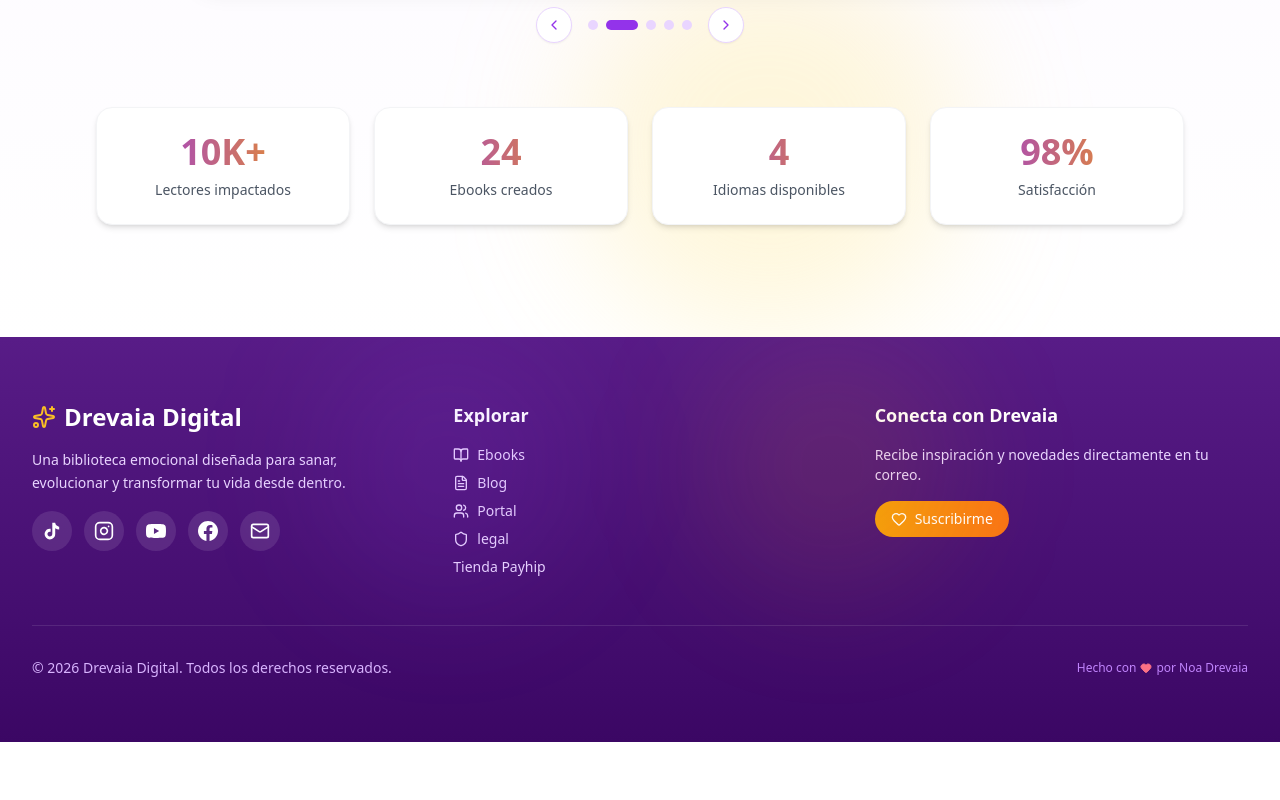
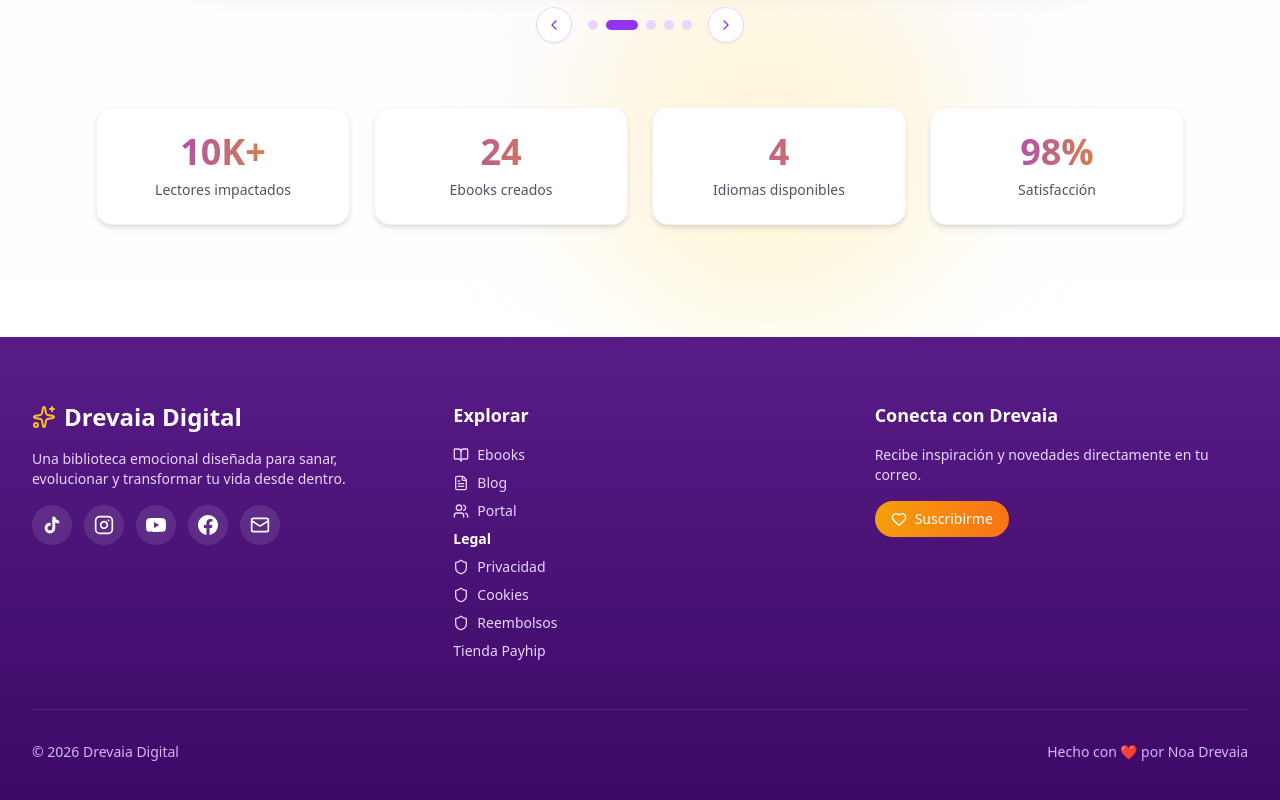
Before and after one commit to Drevaia-Digital/drevaia-app, a React (Vite) app: page / in a window 1280 px wide. Shown: the part 2267-3067 px from the top of the page. Before the commit the page ends 3009 px from the top, so only its background shows below. Built offline with nearby package versions, Linux system fonts and the light colour scheme.

Commit message:
Footer pro + legal funcional

```diff
--- a/src/sections/Footer.tsx
+++ b/src/sections/Footer.tsx
@@ -20,140 +20,118 @@ const FacebookIcon = () => (
   </svg>
 );
 
-
 export function Footer(_: any) {
   const currentYear = new Date().getFullYear();
 
   return (
     <footer className="relative bg-gradient-to-b from-purple-900 to-purple-950 text-white overflow-hidden">
-      {/* Decorative Elements */}
-      <div className="absolute top-0 left-1/4 w-64 h-64 bg-purple-500/10 rounded-full blur-3xl" />
-      <div className="absolute top-0 right-1/4 w-64 h-64 bg-amber-500/10 rounded-full blur-3xl" />
 
       <div className="max-w-7xl mx-auto px-4 sm:px-6 lg:px-8 py-16">
         <div className="grid md:grid-cols-3 gap-12">
+
           {/* Brand */}
           <div className="space-y-4">
             <div className="flex items-center gap-2">
               <Sparkles className="w-6 h-6 text-amber-400" />
               <span className="text-2xl font-bold">Drevaia Digital</span>
             </div>
-            <p className="text-purple-200 text-sm leading-relaxed">
+            <p className="text-purple-200 text-sm">
               Una biblioteca emocional diseñada para sanar, evolucionar y transformar tu vida desde dentro.
             </p>
+
             <div className="flex gap-3">
-              <a
-                href="https://www.tiktok.com/@drevaia.digital?_t=ZS-8xfcbd3re6C&_r=1"
-                target="_blank"
-                rel="noopener noreferrer"
-                className="w-10 h-10 bg-white/10 rounded-full flex items-center justify-center hover:bg-white/20 transition-colors"
-                aria-label="TikTok"
-              >
+              <a href="https://www.tiktok.com/@drevaia.digital" target="_blank" rel="noopener noreferrer" className="w-10 h-10 bg-white/10 rounded-full flex items-center justify-center hover:bg-white/20">
                 <TikTokIcon />
               </a>
-              <a
-                href="https://www.instagram.com/drevaia.digital/"
-                target="_blank"
-                rel="noopener noreferrer"
-                className="w-10 h-10 bg-white/10 rounded-full flex items-center justify-center hover:bg-white/20 transition-colors"
-                aria-label="Instagram"
-              >
+              <a href="https://www.instagram.com/drevaia.digital/" target="_blank" rel="noopener noreferrer" className="w-10 h-10 bg-white/10 rounded-full flex items-center justify-center hover:bg-white/20">
                 <Instagram className="w-5 h-5" />
               </a>
-              <a
-                href="https://www.youtube.com/@Drevaia"
-                target="_blank"
-                rel="noopener noreferrer"
-                className="w-10 h-10 bg-white/10 rounded-full flex items-center justify-center hover:bg-white/20 transition-colors"
-                aria-label="YouTube"
-              >
+              <a href="https://www.youtube.com/@Drevaia" target="_blank" rel="noopener noreferrer" className="w-10 h-10 bg-white/10 rounded-full flex items-center justify-center hover:bg-white/20">
                 <YouTubeIcon />
               </a>
-              <a
-                href="https://www.facebook.com/profile.php?id=61578074633618"
-                target="_blank"
-                rel="noopener noreferrer"
-                className="w-10 h-10 bg-white/10 rounded-full flex items-center justify-center hover:bg-white/20 transition-colors"
-                aria-label="Facebook"
-              >
+              <a href="https://www.facebook.com/profile.php?id=61578074633618" target="_blank" rel="noopener noreferrer" className="w-10 h-10 bg-white/10 rounded-full flex items-center justify-center hover:bg-white/20">
                 <FacebookIcon />
               </a>
-              <a
-                href="mailto:noadrevaia@gmail.com"
-                className="w-10 h-10 bg-white/10 rounded-full flex items-center justify-center hover:bg-white/20 transition-colors"
-                aria-label="Email"
-              >
+              <a href="mailto:noadrevaia@gmail.com" className="w-10 h-10 bg-white/10 rounded-full flex items-center justify-center hover:bg-white/20">
                 <Mail className="w-5 h-5" />
               </a>
             </div>
           </div>
 
-          {/* Quick Links */}
+          {/* Explorar + Legal */}
           <div>
             <h3 className="text-lg font-semibold mb-4">Explorar</h3>
+
             <ul className="space-y-2 text-purple-200 text-sm">
+
               <li>
-                <Link to="/library" className="hover:text-white transition-colors flex items-center gap-2">
-                  <BookOpen className="w-4 h-4" />
-                  Ebooks
+                <Link to="/library" className="flex items-center gap-2 hover:text-white">
+                  <BookOpen className="w-4 h-4" /> Ebooks
                 </Link>
               </li>
+
               <li>
-                <Link to="/blog" className="hover:text-white transition-colors flex items-center gap-2">
-                  <FileText className="w-4 h-4" />
-                  Blog
+                <Link to="/blog" className="flex items-center gap-2 hover:text-white">
+                  <FileText className="w-4 h-4" /> Blog
                 </Link>
               </li>
+
               <li>
-                <Link to="/portal" className="hover:text-white transition-colors flex items-center gap-2">
-                  <Users className="w-4 h-4" />
-                  Portal
+                <Link to="/portal" className="flex items-center gap-2 hover:text-white">
+                  <Users className="w-4 h-4" /> Portal
                 </Link>
               </li>
+
+              <li className="mt-4 text-white font-semibold">Legal</li>
+
               <li>
-                <Link to="/Legal/privacy" className="hover:text-white transition-colors flex items-center gap-2">
-                  <Shield className="w-4 h-4" />
-                  legal
+                <Link to="/legal/privacy" className="flex items-center gap-2 hover:text-white">
+                  <Shield className="w-4 h-4" /> Privacidad
                 </Link>
               </li>
+
               <li>
-                <a
-                  href="https://payhip.com/DrevaiaDigital"
-                  target="_blank"
-                  rel="noopener noreferrer"
-                  className="hover:text-white transition-colors"
-                >
+                <Link to="/legal/cookies" className="flex items-center gap-2 hover:text-white">
+                  <Shield className="w-4 h-4" /> Cookies
+                </Link>
+              </li>
+
+              <li>
+                <Link to="/legal/refunds" className="flex items-center gap-2 hover:text-white">
+                  <Shield className="w-4 h-4" /> Reembolsos
+                </Link>
+              </li>
+
+              <li>
+                <a href="https://payhip.com/DrevaiaDigital" target="_blank" rel="noopener noreferrer" className="hover:text-white">
                   Tienda Payhip
                 </a>
               </li>
+
             </ul>
           </div>
 
-          {/* Newsletter Mini */}
+          {/* CTA */}
           <div>
             <h3 className="text-lg font-semibold mb-4">Conecta con Drevaia</h3>
             <p className="text-purple-200 text-sm mb-4">
               Recibe inspiración y novedades directamente en tu correo.
             </p>
-            <Link
-              to="/#register"
-              className="inline-flex items-center gap-2 px-4 py-2 bg-gradient-to-r from-amber-500 to-orange-500 rounded-full text-sm font-medium hover:from-amber-600 hover:to-orange-600 transition-all"
-            >
+
+            <Link to="/#register" className="inline-flex items-center gap-2 px-4 py-2 bg-gradient-to-r from-amber-500 to-orange-500 rounded-full text-sm font-medium hover:opacity-90">
               <Heart className="w-4 h-4" />
               Suscribirme
             </Link>
           </div>
+
         </div>
 
-        {/* Bottom Bar */}
-        <div className="mt-12 pt-8 border-t border-white/10 flex flex-col md:flex-row justify-between items-center gap-4">
-          <p className="text-purple-300 text-sm">
-            © {currentYear} Drevaia Digital. Todos los derechos reservados.
-          </p>
-          <p className="text-purple-400 text-xs flex items-center gap-1">
-            Hecho con <Heart className="w-3 h-3 text-rose-400 fill-rose-400" /> por Noa Drevaia
-          </p>
+        {/* Bottom */}
+        <div className="mt-12 pt-8 border-t border-white/10 flex justify-between text-sm text-purple-300">
+          <p>© {currentYear} Drevaia Digital</p>
+          <p>Hecho con ❤️ por Noa Drevaia</p>
         </div>
+
       </div>
     </footer>
   );
```
Also changed, not shown: 5 other files (tests, documents, lock files or other folders).
